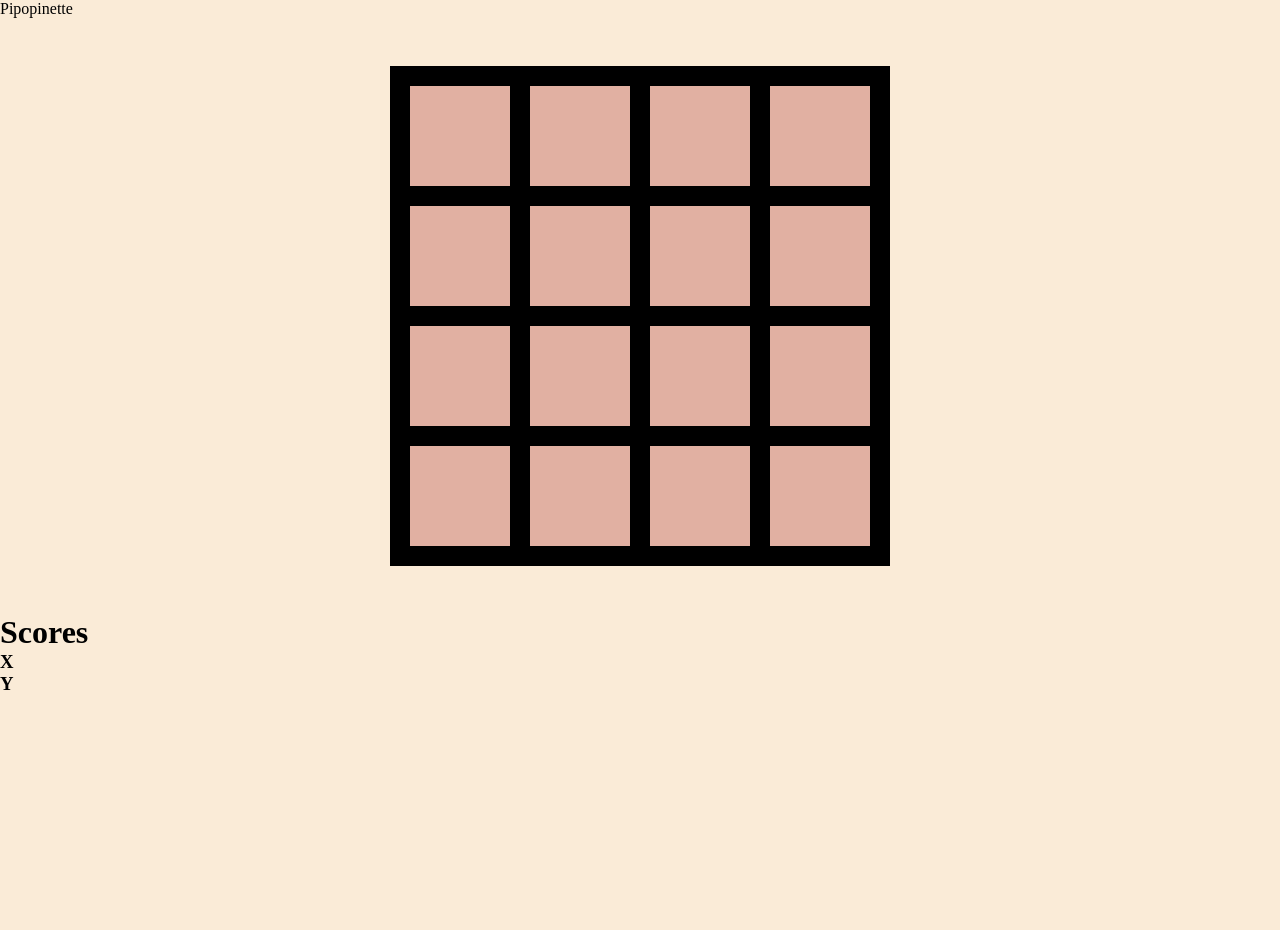
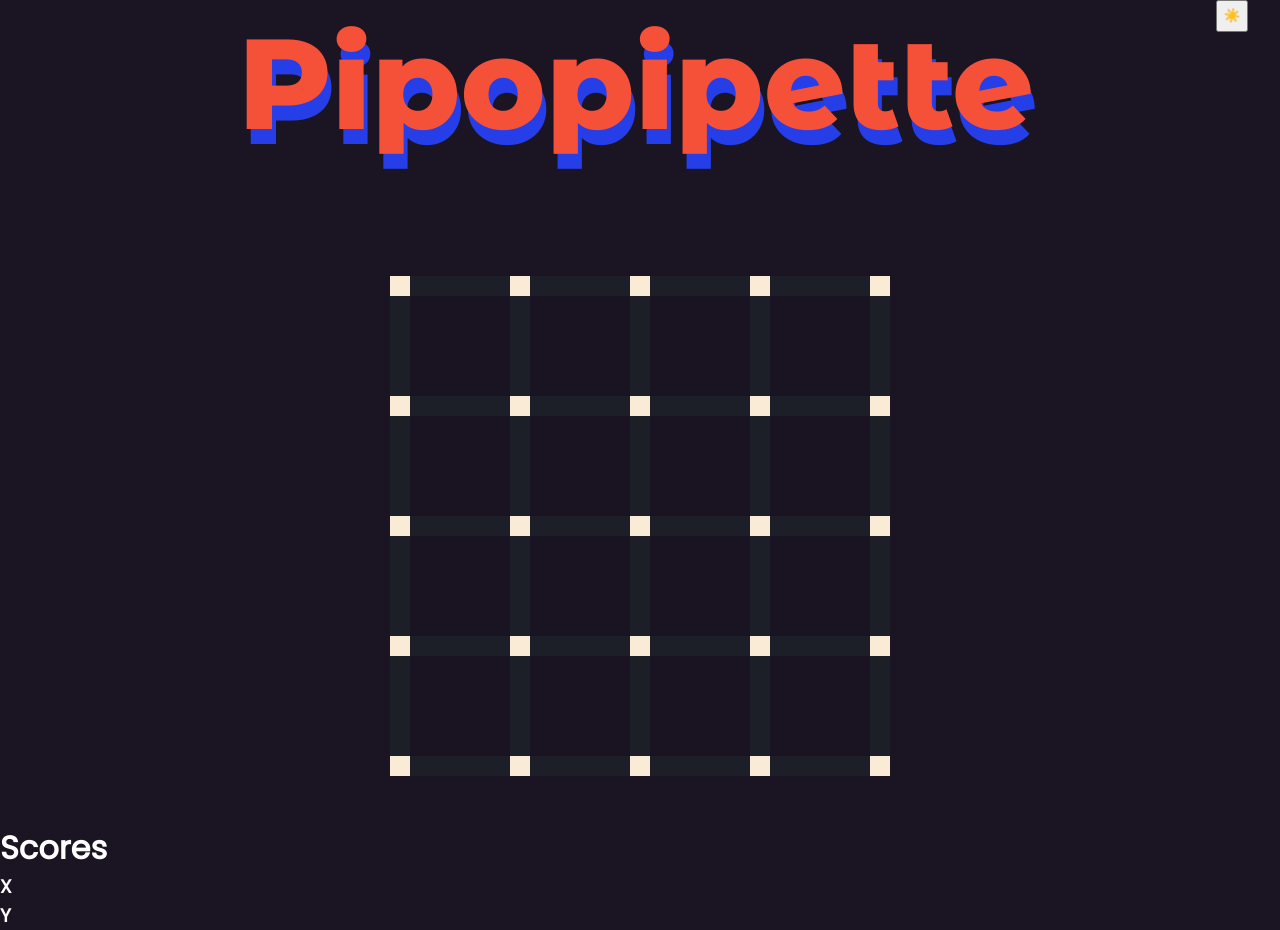
Before and after one commit to Axellort/Pipopipette, a website: page public/index.html in a window 1280 px wide. Before the commit the page ends 800 px from the top, so only its background shows below. Drawn offline with nearby package versions, Linux system fonts and the light colour scheme; no server answers.

Commit message:
added Title To Main Game added Theme Selector WARNING : white theme not fully functionnal ( clicked border color )

```diff
--- a/public/index.html
+++ b/public/index.html
@@ -6,20 +6,30 @@
     <meta http-equiv="X-UA-Compatible" content="IE=edge">
     <meta name="viewport" content="width=device-width, initial-scale=1.0">
     <title>Pipopinette</title>
-    <link rel="stylesheet" href="style.css">
+    <link rel="preconnect" href="https://fonts.googleapis.com">
+    <link rel="preconnect" href="https://fonts.gstatic.com" crossorigin>
+    <link href="https://fonts.googleapis.com/css2?family=Poppins&display=swap" rel="stylesheet">
+    <link href="https://fonts.googleapis.com/css2?family=Montserrat+Alternates:wght@800&display=swap" rel="stylesheet">
     <script src="/socket.io/socket.io.js"></script>
     <script src="creatingDom.js" defer async=false></script>
+    <link rel="stylesheet" href="style.css">
     <script src="index.js" defer async=false></script>
+    <script src="themeManager.js" defer></script>
 </head>
 
 <body>
+    <div class="title-container">
+        <h1 class="main-title blue">Pipopipette</h1>
+        <h1 class="main-title red">Pipopipette</h1>
+    </div>
+
     <main class="game" id="game">
-
     </main>
     <h1>Scores</h1>
     <h3 id="first-score" class="player-score">X</h3>
     <h3 id="second-score" class="player-score">Y</h3>
     <div class="my-player" id="my-player"></div>
+    <button class="theme-selector" id="theme-selector">☀️</button>
 </body>
 
 </html>
--- a/public/menu-style.css
+++ b/public/menu-style.css
@@ -40,7 +40,8 @@ body{
     }
 }
 .title-container{
-    margin-bottom: 20vh;
+    margin-bottom: 12.5vh;
+    margin-top: 12.5vh;
     font-size: var(--big-size);
     text-align: center;
     position: relative;
@@ -48,19 +49,18 @@ body{
 h1.main-title{
     font-size :var(--enormous-size);
     font-family: 'Montserrat Alternates', sans-serif;
+}
+h1.main-title.red{
     position: absolute;
     top: 0;
     left: 50%;
-
-}
-h1.main-title.red{
     color: var(--red-accent);
     translate: calc(-50% + var(--x-offset)) var(--y-offset);
     animation: eloigne 2s ease-in-out forwards;
 }
 h1.main-title.blue{
+    position: relative;
     color: var(--blue-accent);
-    translate: -50% 0;
 }
 
 
@@ -73,7 +73,7 @@ h1.main-title.blue{
     max-width: 800px;
     left: 50%;
     translate: -50%;
-    row-gap: 1rem;
+    row-gap: 2rem;
 }
 .container > section {
     justify-self: stretch;
@@ -103,7 +103,6 @@ h1.main-title.blue{
 .create{
     display: flex;
     flex-direction: column;
-
     align-items: center;
 }
 
@@ -111,6 +110,7 @@ h1.main-title.blue{
     width: 100%;
     text-align: center;
     font-size: var(--big-size);
+    margin-bottom: 2rem;
 }
 .settings{
     width: 100%;
@@ -129,6 +129,7 @@ h1.main-title.blue{
     display: flex;
     align-items: center;
     justify-content: center;
+    font-size: var(--small-size);
 }
 .create-game, .enter-game{
 
--- a/public/style.css
+++ b/public/style.css
@@ -2,12 +2,87 @@
     --n : 2
 }
 *{
+    margin: 0;
+    padding: 0;
     box-sizing: border-box;
-    display: block;
-    margin: 0;
-    padding : 0;
-    background-color: antiquewhite;
+    font-family: 'Poppins', sans-serif;
+
+    color:var(--contrast-color);
 }
+body{
+    --enormous-size : 8rem;
+    --big-size : 2.2rem;
+    --small-size : 1.5rem;
+
+    --bg-color: #1A1423;
+    --red-accent : #F55139;
+    --blue-accent : #253EE7;
+    --contrast-color : #ffffff;
+    --light-contrast-color: antiquewhite;
+    --divisor-light : rgba(31, 40, 47, 0.5);
+
+    --x-offset : -4px;
+    --y-offset : -15px;
+}
+body.light{
+    --enormous-size : 8rem;
+    --big-size : 2.2rem;
+    --small-size : 1.5rem;
+
+    --bg-color: antiquewhite;
+    --red-accent : #F55139;
+    --blue-accent : #253EE7;
+    --contrast-color : black;
+    --light-contrast-color: black;
+
+    --divisor-light : black;
+
+    color:var(--contrast-color);
+}
+body{
+    background-color: var(--bg-color);
+}
+@keyframes eloigne{
+    0%{
+        translate: calc(-50% + -1 * var(--x-offset)) calc(-1 * var(--y-offset));
+        z-index: -1;
+    }
+    49%{
+        translate: calc(-50% ) calc(0);
+        z-index: -1;
+    }
+    50%{
+        translate: calc(-50% ) calc(0);
+        z-index: 0;
+    }
+    100%{
+        translate: calc(-50% + var(--x-offset)) var(--y-offset);
+    }
+}
+.title-container{
+    margin-bottom: 12.5vh;
+    margin-top: 2.5vh;
+    font-size: var(--big-size);
+    text-align: center;
+    position: relative;
+}
+h1.main-title{
+    font-size :var(--enormous-size);
+    font-family: 'Montserrat Alternates', sans-serif;
+}
+h1.main-title.red{
+    position: absolute;
+    top: 0;
+    left: 50%;
+    color: var(--red-accent);
+    translate: calc(-50% + var(--x-offset)) var(--y-offset);
+    animation: eloigne 2s ease-in-out forwards;
+}
+h1.main-title.blue{
+    position: relative;
+    color: var(--blue-accent);
+}
+
 .game {
     position: relative;
     height: 500px;
@@ -17,8 +92,11 @@
     grid-template-rows: repeat(var(--n), 1fr 5fr) 1fr;
     margin: 3rem auto;
 }
-.border, .cross {
-    background-color: black;
+.cross {
+    background-color: var(--light-contrast-color);
+}
+.border {
+    background-color: var(--divisor-light);
 }
 .h{
     grid-column-end: span 1;
@@ -31,26 +109,29 @@
 }
 
 .tile {
-    background-color: brown;
+    background-color: var(--bg-color);
     opacity: 30%;
 }
-.border-0, .indicator-0{
+.indicator-0{
     background-color: darkorange;
 }
-.border-1, .indicator-1{
+.indicator-1{
     background-color: aqua;
 }
-.border-2, .indicator-2{
+.indicator-2{
     background-color: green;
+}
+.border-0, .border-1, .border-2 {
+    background-color: var(--light-contrast-color);
 }
 .taken{
     opacity: 80%;
 }
 .tile-0{
-    background-color: crimson;
+    background-color: var(--red-accent);
 }
 .tile-1{
-    background-color:aquamarine;
+    background-color:var(--blue-accent);
 }
 .tile-2 {background-color: limegreen;}
 .my-player{
@@ -60,3 +141,10 @@
     width: 2rem;
     height: 2rem;
 }
+.theme-selector {
+    position: fixed;
+    right: 2rem;
+    top: 0;
+    width: 2rem;
+    height: 2rem;
+}
--- /dev/null
+++ b/public/themeManager.js
@@ -0,0 +1,11 @@
+const btnManager = document.getElementById("theme-selector");
+const bodyEl = document.querySelector("body");
+
+let mathchingEmoji = ["🌚", "🌞",]
+let index = 0;
+btnManager.onclick = () => {
+    bodyEl.classList.toggle("light");
+    btnManager.textContent = mathchingEmoji[index];
+    index++;
+    index %= 2;
+}
```
Also changed, not shown: public/menu.html (+3 -4 lines).
